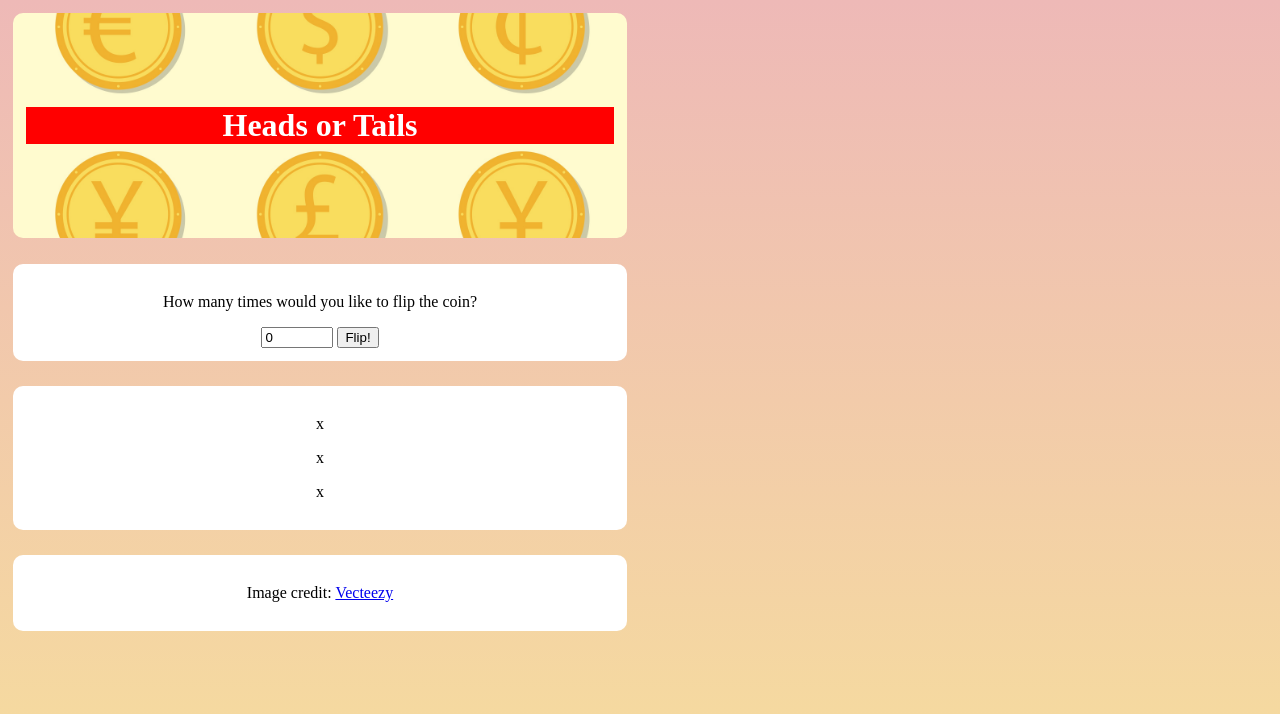
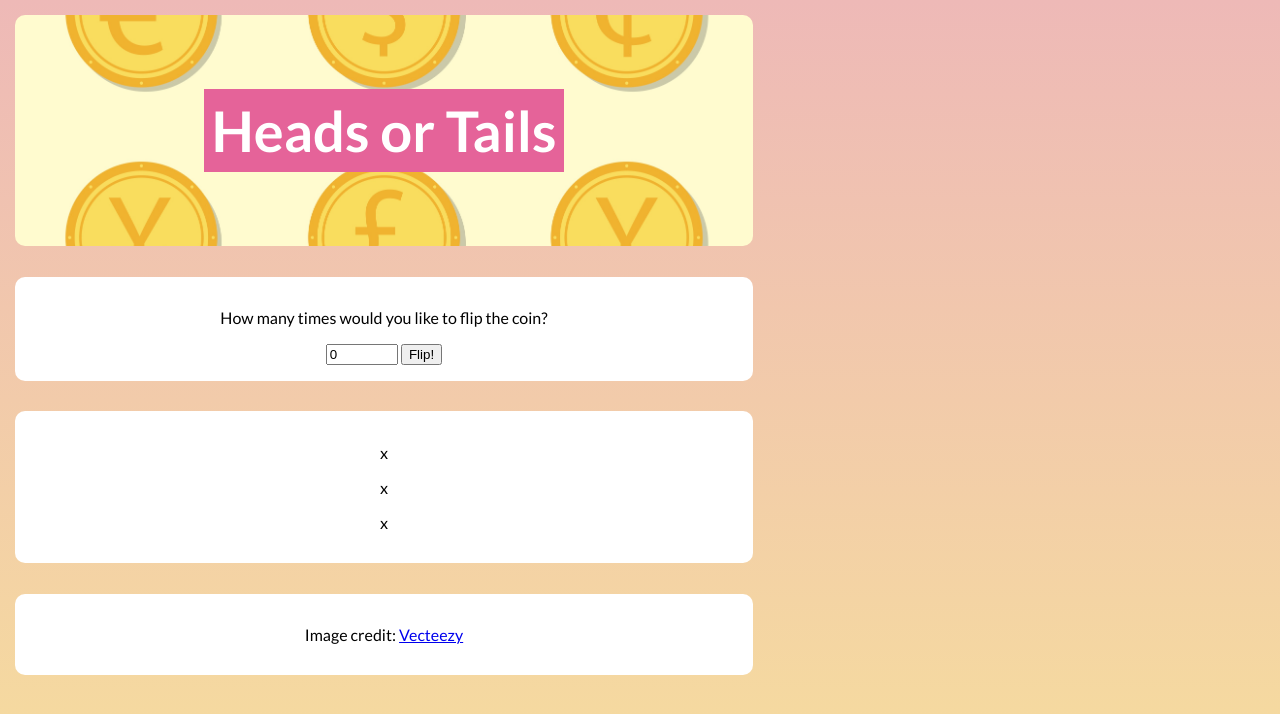
Before and after one commit to ellehallal/coin-flip-simulator, a plain HTML site: page index.html in a window 1280 px wide. Drawn offline with Linux system fonts and the light colour scheme.

Commit message:
Add font family

```diff
--- a/index.html
+++ b/index.html
@@ -6,11 +6,12 @@
     <title>Coin Flip Simulation</title>
     <link rel="stylesheet" href="style.css">
     <link rel="stylesheet" href="https://use.fontawesome.com/releases/v5.2.0/css/all.css" integrity="sha384-hWVjflwFxL6sNzntih27bfxkr27PmbbK/iSvJ+a4+0owXq79v+lsFkW54bOGbiDQ" crossorigin="anonymous">
+    <link href="https://fonts.googleapis.com/css?family=Lato:400,700" rel="stylesheet">
 
   </head>
   <body class="container">
     <header>
-      <h1>Heads or Tails</h1>
+      <h1><span class="title">Heads or Tails</span></h1>
     </header>
     <div>
       <p>How many times would you like to flip the coin?</p>
--- a/style.css
+++ b/style.css
@@ -1,3 +1,4 @@
+
 html{
   height: 100%;
 }
@@ -6,7 +7,8 @@ body{
   margin: 0;
   padding: 0;
   text-align: center;
-  background-image: linear-gradient(to bottom, #EEB9B7, #F6DD9D)
+  font-family: 'Lato', sans-serif;
+  background-image: linear-gradient(to bottom, #EEB9B7, #F6DD9D);
 }
 
 body > div, header, footer {
@@ -17,7 +19,7 @@ body > div, header, footer {
 }
 
 .container{
-  width: 50%;
+  width: 60%;
   display: flex;
   flex-direction: column;
 }
@@ -35,7 +37,10 @@ header{
   border-radius: 10px;
 }
 
-h1{
-  background-color: red;
+.title{
+  background-color: #E56399;
   color: white;
+  font-size: 3.5rem;
+  font-weight: bold;
+  padding: 0.5rem;
 }
```
